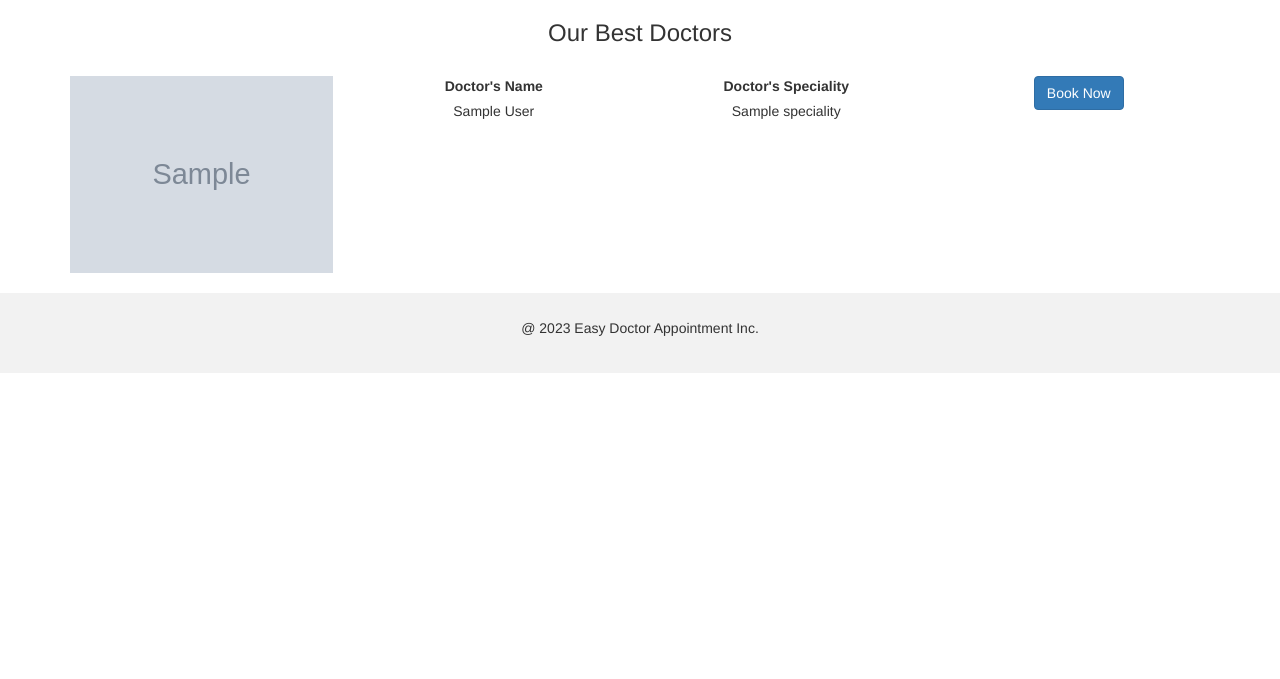
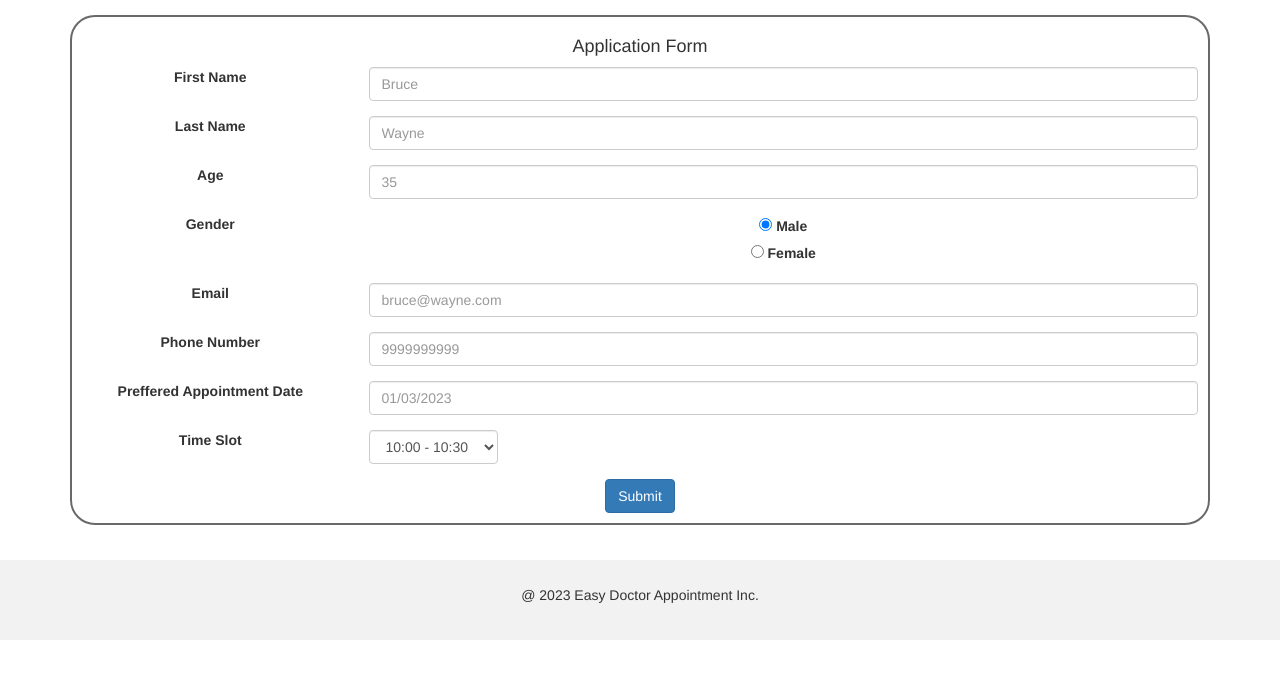
Before and after one commit to JiGzZz/doctor-appointment-website, a Flask app: template templates/doctorpage.html in a window 1280 px wide. Shown: the part 52-731 px from the top of the page. Run offline with Flask 3, Linux system fonts and the light colour scheme; the template is opened without the code that fills it: most values are stand-ins (such as "Sample title", 1, 10 or a date in 2020); grey boxes marked "Sample" are stand-in pictures; some libraries are stand-ins or nearby versions.

Commit message:
Whole website added

```diff
--- a/app.py
+++ b/app.py
@@ -18,7 +18,7 @@ def get_doctors():
 
 
 @app.route("/doctor/<id>")
-def show_job(id):
+def show_doctor(id):
   doctor = load_doctor_from_db(id)
 
   if not doctor:
--- /dev/null
+++ b/templates/application_form.html
@@ -0,0 +1,90 @@
+<div class="custom_row" style="margin-top:15px;">
+  <h4>Application Form</h4>
+  <form action="/doctor/{{doctor['id']}}/book" method="post">
+    <div class="form-group row">
+      <label for="first_name" class="col-sm-3 col-form-label">First Name</label>
+      <div class="col-sm-9">
+        <input type="text" class="form-control" name="first_name" placeholder="Bruce" required>
+      </div>
+    </div>
+
+    <div class="form-group row">
+      <label for="last_name" class="col-sm-3 col-form-label">Last Name</label>
+      <div class="col-sm-9">
+        <input type="text" class="form-control" name="last_name" placeholder="Wayne" required>
+      </div>
+    </div>
+
+
+    <div class="form-group row">
+      <label for="age" class="col-sm-3 col-form-label">Age</label>
+      <div class="col-sm-9">
+        <input type="text" class="form-control" name="age" placeholder="35" required>
+      </div>
+    </div>
+
+
+    <div class="form-group row">
+      <label for="gender" class="col-sm-3 col-form-label">Gender</label>
+      <div class="col-sm-9">
+        <div class="custom-control custom-radio custom-control-inline">
+          <input type="radio" id="customRadio1" name="gender" class="custom-control-input" value="Male" checked>
+          <label class="custom-control-label" for="customRadio1">Male</label>
+        </div>
+        <div class="custom-control custom-radio custom-control-inline">
+          <input type="radio" id="customRadio2" name="gender" class="custom-control-input" value="Female">
+          <label class="custom-control-label" for="customRadio2">Female</label>
+        </div>
+      </div>
+    </div>
+
+
+    <div class="form-group row">
+      <label for="email" class="col-sm-3 col-form-label">Email</label>
+      <div class="col-sm-9">
+        <input type="email" class="form-control" name="email" placeholder="bruce@wayne.com" required>
+      </div>
+    </div>
+
+
+    <div class="form-group row">
+      <label for="phone_number" class="col-sm-3 col-form-label">Phone Number</label>
+      <div class="col-sm-9">
+        <input type="text" class="form-control" name="phone_number" placeholder="9999999999" required>
+      </div>
+    </div>
+
+
+    <div class="form-group row">
+      <label for="app_date" class="col-sm-3 col-form-label">Preffered Appointment Date</label>
+      <div class="col-sm-9">
+        <input type="text" class="form-control datepicker" name="app_date" placeholder="01/03/2023" required>
+      </div>
+    </div>
+
+
+    <div class="form-group row">
+      <label for="time_slot" class="col-sm-3 col-form-label">Time Slot</label>
+      <div class="col-sm-9">
+      <select name="time_slot" class="form-control" style="width:auto;">
+        <option value="10:00 - 10:30">10:00 - 10:30</option>
+        <option value="10:30 - 11:00">10:30 - 11:00</option>
+        <option value="06:00 - 06:30">06:00 - 06:30</option>
+        <option value="06:30 - 06:30">06:30 - 06:30</option>
+      </select>
+      </div>
+    </div>
+    <input class="btn btn-primary" type="submit">
+  </form>
+</div>
+<script src="https://cdnjs.cloudflare.com/ajax/libs/jqueryui/1.13.2/jquery-ui.min.js" integrity="sha512-57oZ/vW8ANMjR/KQ6Be9v/+/h6bq9/l3f0Oc7vn6qMqyhvPd1cvKBRWWpzu0QoneImqr2SkmO4MSqU+RpHom3Q==" crossorigin="anonymous" referrerpolicy="no-referrer"></script>
+<link rel="stylesheet" href="https://cdnjs.cloudflare.com/ajax/libs/jqueryui/1.13.2/themes/base/jquery-ui.min.css" integrity="sha512-ELV+xyi8IhEApPS/pSj66+Jiw+sOT1Mqkzlh8ExXihe4zfqbWkxPRi8wptXIO9g73FSlhmquFlUOuMSoXz5IRw==" crossorigin="anonymous" referrerpolicy="no-referrer"
+  <link rel="stylesheet" href="https://cdnjs.cloudflare.com/ajax/libs/jqueryui/1.13.2/themes/base/theme.min.css" integrity="sha512-hbs/7O+vqWZS49DulqH1n2lVtu63t3c3MTAn0oYMINS5aT8eIAbJGDXgLt6IxDHcWyzVTgf9XyzZ9iWyVQ7mCQ==" crossorigin="anonymous" referrerpolicy="no-referrer" />
+<script>
+  $('.datepicker').datepicker({
+    changeMonth: true,
+    changeYear: true,
+    dateFormat: "dd/mm/yy",
+    minDate: 1
+});
+</script>
--- a/templates/book_card.html
+++ b/templates/book_card.html
@@ -1,16 +1,16 @@
-<div class="row">
-  <div class="col-sm-3 col-md-3">
-    <img src="/static/{{ doctor['photo'] }}" class="img-responsive" style="width:100%" alt="Image">
+<div class="row custom_row">
+  <div class="col-sm-3 col-md-3" style="text-align: -webkit-center;">
+    <img src="/static/{{ doctor['photo'] }}" class="img-responsive custom_doctor_img" alt="Image">
   </div>
-  <div class="col-sm-3 col-md-3">
+  <div class="col-sm-3 col-md-3 custom_column_center">
     <label>Doctor's Name</label>
     <p>{{ doctor['full_name'] }}</p>
   </div>
-  <div class="col-sm-3 col-md-3">
+  <div class="col-sm-3 col-md-3 custom_column_center">
     <label>Doctor's Speciality</label>
      <p>{{ doctor['speciality'] }}</p>
   </div>
-  <div class="col-sm-3 col-md-3">
+  <div class="col-sm-3 col-md-3 custom_column_center" style="align-content: end;">
      <a href="/doctor/{{doctor['id']}}" class="btn btn-primary" type="button">Book Now</a>
   </div>
 </div>
--- a/templates/doctorpage.html
+++ b/templates/doctorpage.html
@@ -1,7 +1,7 @@
 <!DOCTYPE html>
 <html lang="en">
 <head>
-  <title>Easy Doctor Appointment</title>
+  <title>Doctor Appointment</title>
   <meta charset="utf-8">
   <meta name="viewport" content="width=device-width, initial-scale=1">
   <link rel="stylesheet" href="https://maxcdn.bootstrapcdn.com/bootstrap/3.4.1/css/bootstrap.min.css">
@@ -39,10 +39,7 @@
 {% include 'navigation.html' %}
 
 <div class="container text-center">
-  <h3>Our Best Doctors</h3><br>
-  {% for doctor in doctors %}
-    {% include 'book_card.html' %}
-  {% endfor %}
+  {% include 'application_form.html' %}
 </div><br>
 {% include 'footer.html' %}
 </body>
--- a/templates/navigation.html
+++ b/templates/navigation.html
@@ -6,7 +6,57 @@
         <span class="icon-bar"></span>
         <span class="icon-bar"></span>
       </button>
-      <a class="navbar-brand" href="#">Easy Doctor Appointment</a>
+      <a class="navbar-brand" href="/">Easy Doctor Appointment</a>
     </div>
   </div>
 </nav>
+  <style>
+    /* Remove the navbar's default margin-bottom and rounded borders */
+    .navbar {
+      margin-bottom: 0;
+      border-radius: 0;
+    }
+
+    /* Add a gray background color and some padding to the footer */
+    footer {
+      background-color: #f2f2f2;
+      padding: 25px;
+    }
+
+  .carousel-inner img {
+      width: 100%; /* Set width to 100% */
+      margin: auto;
+      min-height:200px;
+  }
+
+  .custom_banner {
+      height:400px !important;
+      width: auto;
+  }
+
+  .custom_doctor_img {
+      height:200px;
+      width: auto;
+  }
+
+  .custom_column_center {
+      height: 200px;
+      display: grid;
+      align-content: center;
+      align-items: center;
+  }
+
+  .custom_row {
+    border: 2px solid dimgray;
+    border-radius: 25px;
+    margin-bottom: 15px;
+    padding: 10px;
+  }
+
+  /* Hide the carousel text when the screen is less than 600 pixels wide */
+  @media (max-width: 600px) {
+    .carousel-caption {
+      display: none;
+    }
+  }
+  </style>
```
Also changed, not shown: database.py (+24 -15 lines), templates/application_submitted.html (added, +84 -0 lines), templates/home.html (+2 -28 lines), static/doctor.jpg, static/doctor2.jpg, static/doctor3.jpg (added), static/doctor4.jpg (added).
